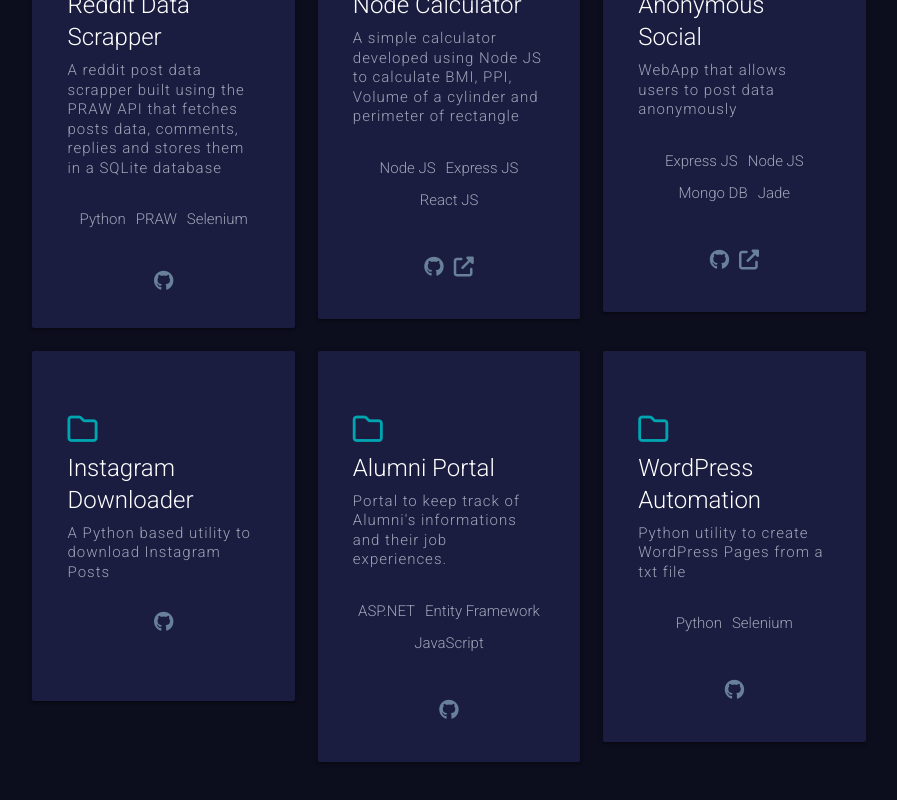
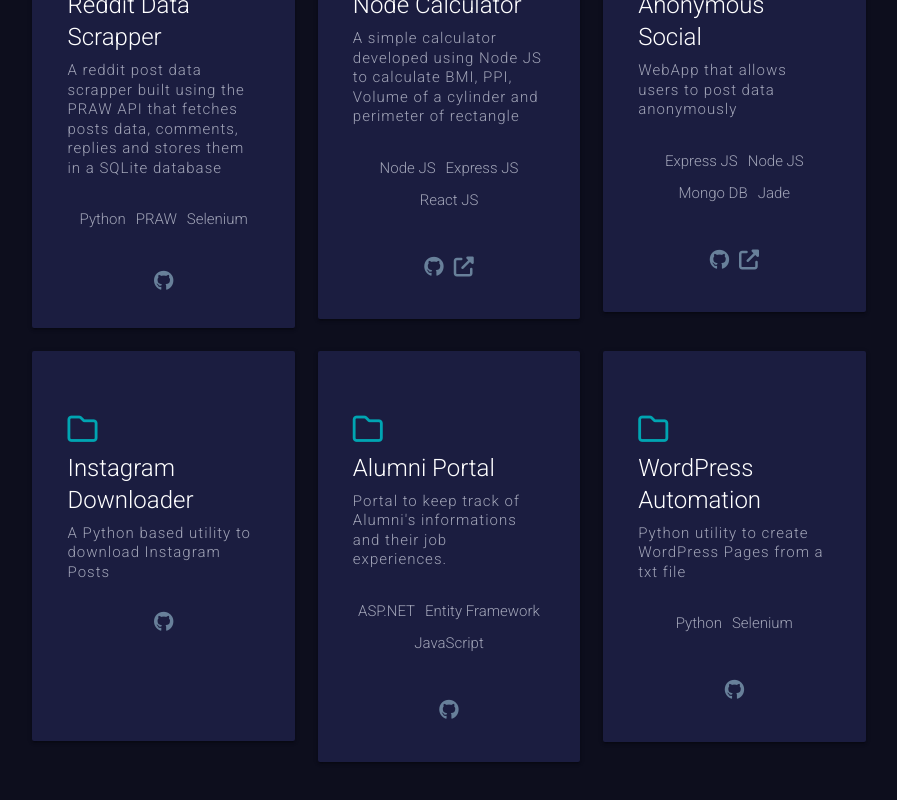
Before and after one commit to saadfarhan124/personal, a React (Create React App) app: page / in a window 1280 px wide. Shown: the part 3523-4323 px from the top of the page, without its empty margins (191-1088 px from the left). Built offline with nearby package versions, Linux system fonts and the light colour scheme.

Commit message:
set the min height for cards

```diff
--- a/src/components/Navbar/Navbar.scss
+++ b/src/components/Navbar/Navbar.scss
@@ -15,9 +15,9 @@ nav ul a:hover {
 }
 
 nav ul a:focus {
-  background-color: $first !important;
-  color: $third !important;
-  transition: 1s ease !important;
+  // background-color: $first !important;
+  // color: $third !important;
+  // transition: 1s ease !important;
 }
 .nav-wrapper .brand-logo img {
   height: 43px;
--- a/src/components/Projects/Projects.scss
+++ b/src/components/Projects/Projects.scss
@@ -48,7 +48,7 @@
             background-color: #1b1d40;
             transition: 0.5s ease-in-out;
             cursor: pointer;
-            min-height: 350px;
+            min-height: 390px;
             padding-top: 15%;
             @media screen and (max-width: 423px) {
                 // .icons{
```
